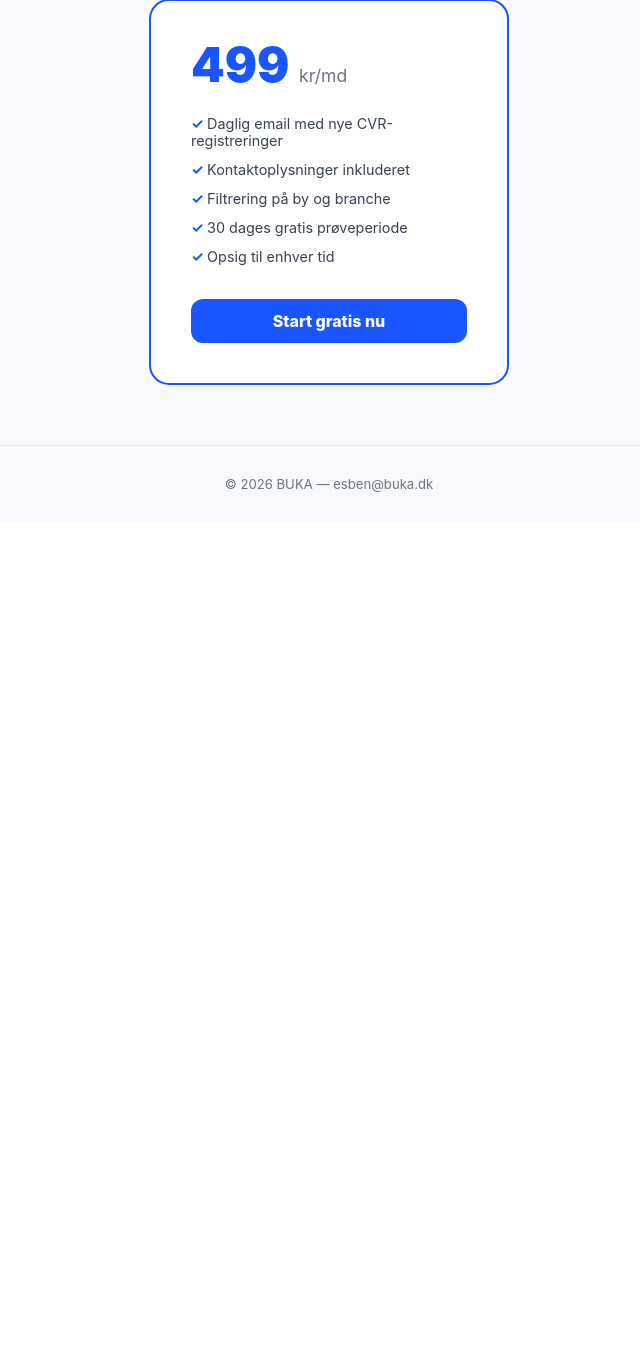
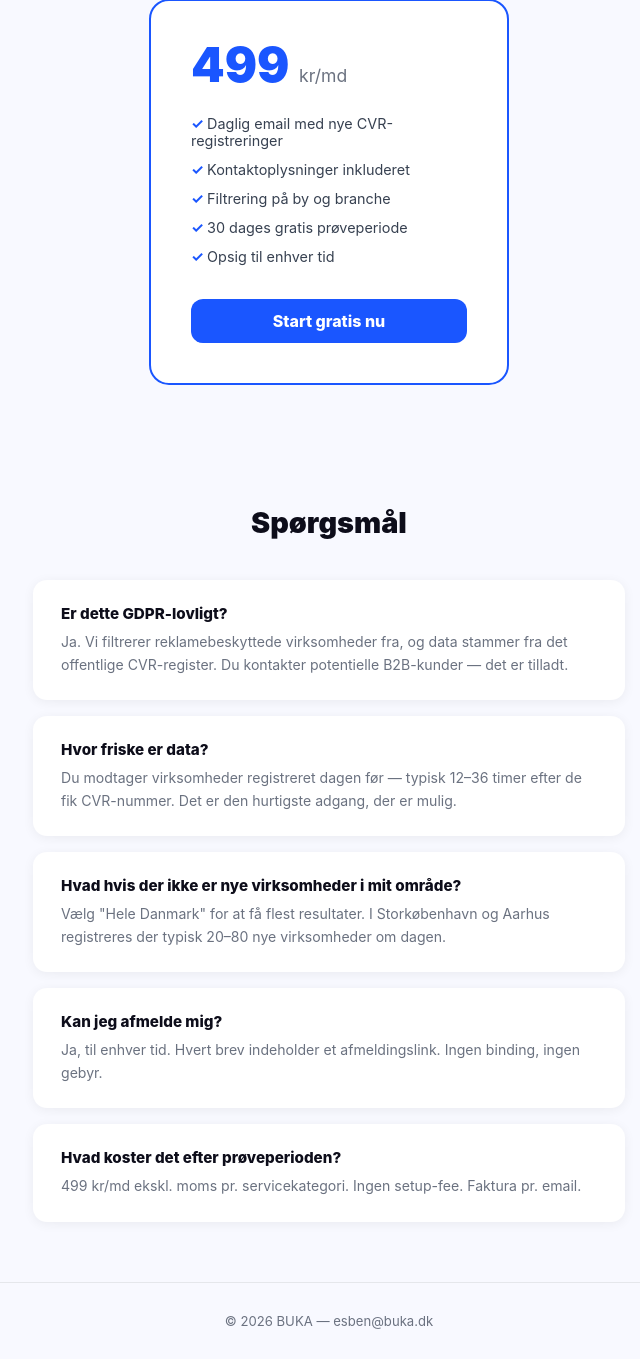
Before and after one commit to Valdemarr/buka-platform, a Flask app: page / in a window 1280 px wide. Shown: the part 2666-4025 px from the top of the page, without its empty margins (311-951 px from the left). Before the commit the page ends 3158 px from the top, so only its background shows below. Run offline with Flask 3, Linux system fonts and the light colour scheme; data that the repository does not hold is empty.

Commit message:
Add FAQ section to landing page

```diff
--- a/templates/index.html
+++ b/templates/index.html
@@ -201,6 +201,32 @@ body{font-family:-apple-system,BlinkMacSystemFont,"Segoe UI",sans-serif;backgrou
   </div>
 </div>
 
+<div style="padding:60px 24px;max-width:640px;margin:0 auto">
+  <h2 style="font-size:1.8rem;font-weight:900;text-align:center;margin-bottom:40px">Spørgsmål</h2>
+  <div style="display:flex;flex-direction:column;gap:16px">
+    <div style="background:#fff;border-radius:14px;padding:24px 28px;box-shadow:0 2px 12px rgba(0,0,0,.06)">
+      <p style="font-weight:800;margin:0 0 8px;font-size:.95rem">Er dette GDPR-lovligt?</p>
+      <p style="margin:0;font-size:.88rem;color:#6b7280;line-height:1.6">Ja. Vi filtrerer reklamebeskyttede virksomheder fra, og data stammer fra det offentlige CVR-register. Du kontakter potentielle B2B-kunder — det er tilladt.</p>
+    </div>
+    <div style="background:#fff;border-radius:14px;padding:24px 28px;box-shadow:0 2px 12px rgba(0,0,0,.06)">
+      <p style="font-weight:800;margin:0 0 8px;font-size:.95rem">Hvor friske er data?</p>
+      <p style="margin:0;font-size:.88rem;color:#6b7280;line-height:1.6">Du modtager virksomheder registreret dagen før — typisk 12–36 timer efter de fik CVR-nummer. Det er den hurtigste adgang, der er mulig.</p>
+    </div>
+    <div style="background:#fff;border-radius:14px;padding:24px 28px;box-shadow:0 2px 12px rgba(0,0,0,.06)">
+      <p style="font-weight:800;margin:0 0 8px;font-size:.95rem">Hvad hvis der ikke er nye virksomheder i mit område?</p>
+      <p style="margin:0;font-size:.88rem;color:#6b7280;line-height:1.6">Vælg "Hele Danmark" for at få flest resultater. I Storkøbenhavn og Aarhus registreres der typisk 20–80 nye virksomheder om dagen.</p>
+    </div>
+    <div style="background:#fff;border-radius:14px;padding:24px 28px;box-shadow:0 2px 12px rgba(0,0,0,.06)">
+      <p style="font-weight:800;margin:0 0 8px;font-size:.95rem">Kan jeg afmelde mig?</p>
+      <p style="margin:0;font-size:.88rem;color:#6b7280;line-height:1.6">Ja, til enhver tid. Hvert brev indeholder et afmeldingslink. Ingen binding, ingen gebyr.</p>
+    </div>
+    <div style="background:#fff;border-radius:14px;padding:24px 28px;box-shadow:0 2px 12px rgba(0,0,0,.06)">
+      <p style="font-weight:800;margin:0 0 8px;font-size:.95rem">Hvad koster det efter prøveperioden?</p>
+      <p style="margin:0;font-size:.88rem;color:#6b7280;line-height:1.6">499 kr/md ekskl. moms pr. servicekategori. Ingen setup-fee. Faktura pr. email.</p>
+    </div>
+  </div>
+</div>
+
 <div class="footer">
   &copy; 2026 BUKA &mdash; <a href="mailto:esben@buka.dk" style="color:var(--gray)">esben@buka.dk</a>
 </div>
```
